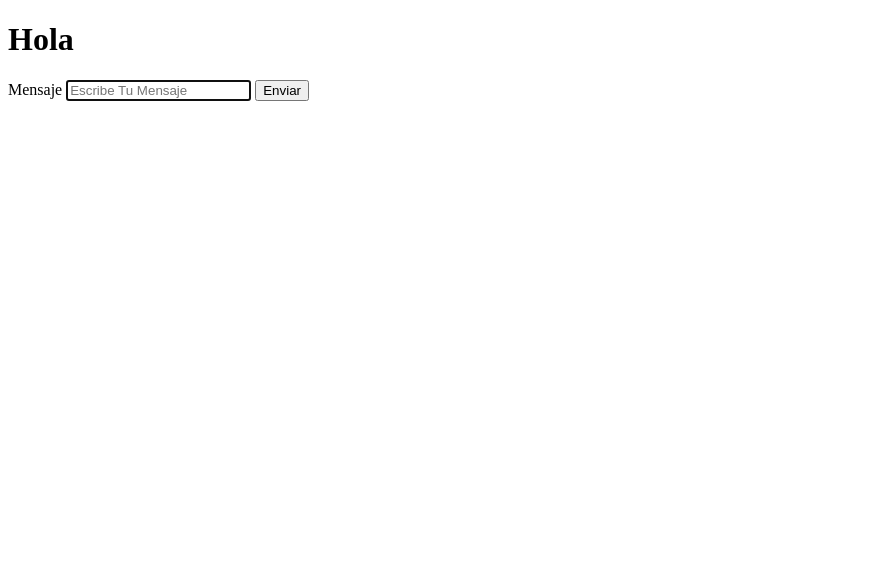
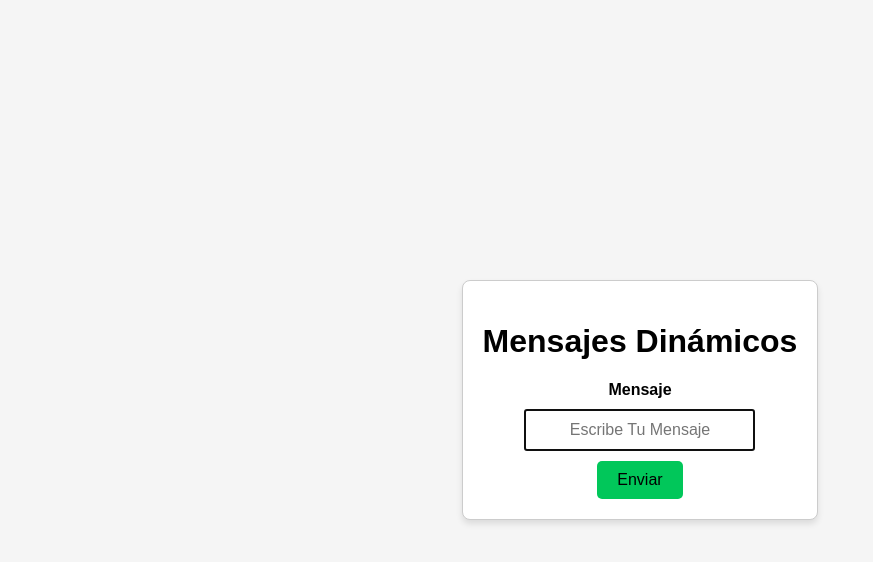
Before and after one commit to D0JYAN/Wen_Push_Node, a website: page src/public/index.html in a window 1280 px wide. Shown: the whole page, without its empty margins (0-873 px from the left). Drawn offline with Linux system fonts and the light colour scheme.

Commit message:
estilo de la pagina

```diff
--- /dev/null
+++ b/src/public/css/estilo01.css
@@ -0,0 +1,61 @@
+html {
+    font-family: Arial, Helvetica, sans-serif;
+    height: 100%;
+    margin: 0;;
+}
+
+body {
+    margin: 0;
+    height: 100%;
+    display: flex;
+    align-items: center;
+    justify-content: center;
+    background-color: #f5f5f5;
+}
+
+.div-container {
+    display: flex;
+    flex-direction: column;
+    align-items: center;
+    justify-content: center;
+    padding: 20px;
+    border: 1px solid #ccc;
+    border-radius: 8px;
+    background-color: #fff;
+    box-shadow: 0 4px 6px rgba(0, 0, 0, 0.1);
+}
+
+form {
+    display: flex;
+    flex-direction: column;
+    align-items: center;
+}
+
+label {
+    margin-bottom: 10px;
+    font-weight: bold;
+}
+
+#message {
+    margin-bottom: 10px;
+    padding: 10px;
+    font-size: 16px;
+    width: 100%;
+    max-width: 300px;
+    box-sizing: border-box;
+    text-align: center;
+}
+
+button {
+    padding: 10px 20px;
+    font-size: 16px;
+    border: none;
+    border-radius: 5px;
+    background-color: #01c75a;
+    cursor: pointer;
+    transition: background-color 0.3s;
+}
+
+button:hover {
+    background-color: #009242;
+}
--- a/src/public/index.html
+++ b/src/public/index.html
@@ -3,17 +3,19 @@
 <head>
     <meta charset="UTF-8">
     <meta name="viewport" content="width=device-width, initial-scale=1.0">
+    <link rel="stylesheet" href="./css/estilo01.css">
     <title>Notificaciones Web Push</title>
 </head>
 <body>
-    <h1>Hola</h1>
+    <div class="div-container">
+        <h1>Mensajes Dinámicos</h1>
+        <form id="form">
+            <label>Mensaje</label>
+            <input type="text" placeholder="Escribe Tu Mensaje" id="message" autofocus required>
 
-    <form id="form">
-        <label for="">Mensaje</label>
-        <input type="text" placeholder="Escribe Tu Mensaje" id="message" autofocus>
-
-        <button>Enviar</button>
-    </form>
+            <button>Enviar</button>
+        </form>
+    </div>
     <!--Importacion de archivo main-->
     <script src="main.js"></script>
 </body>
```
